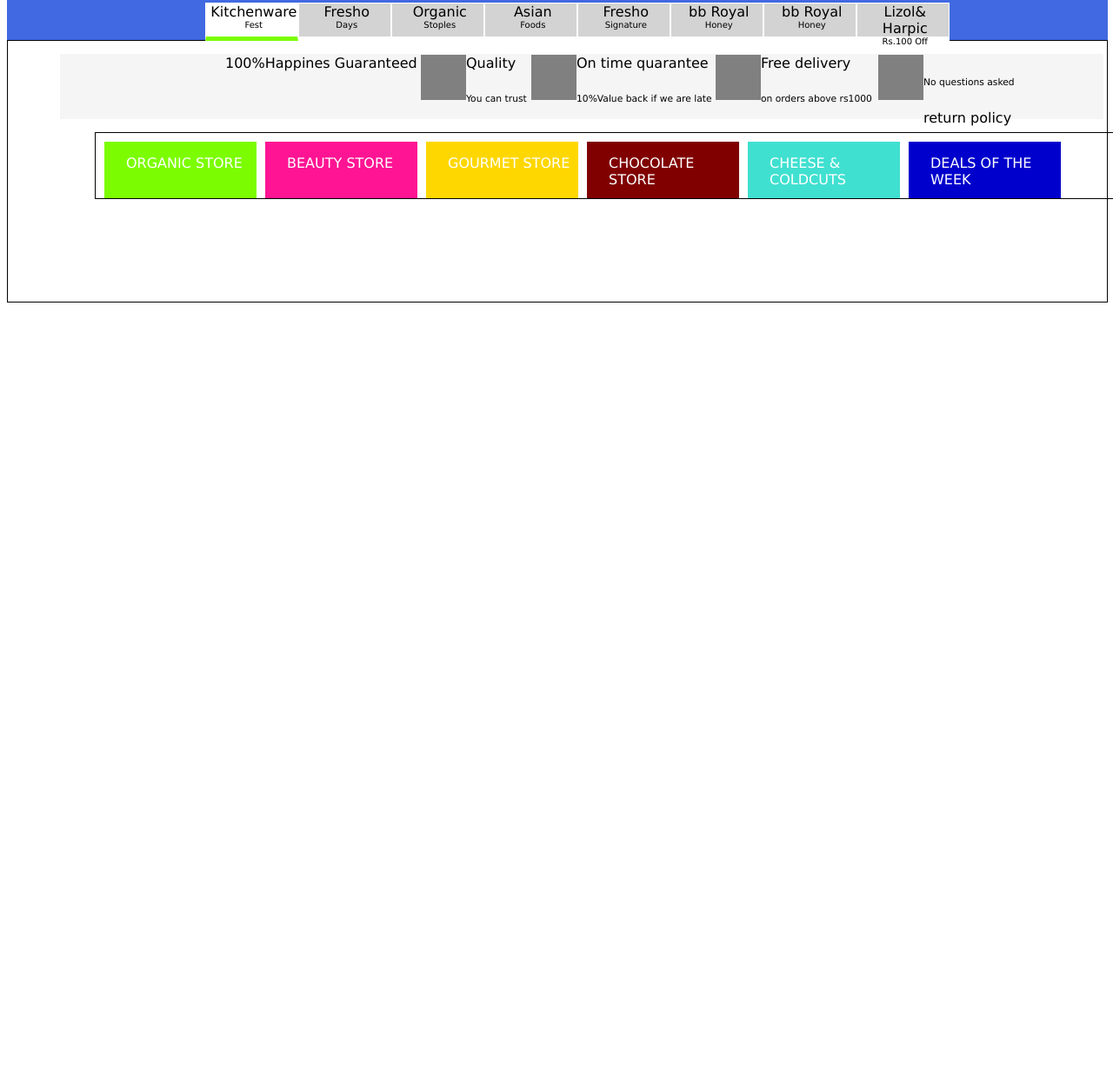
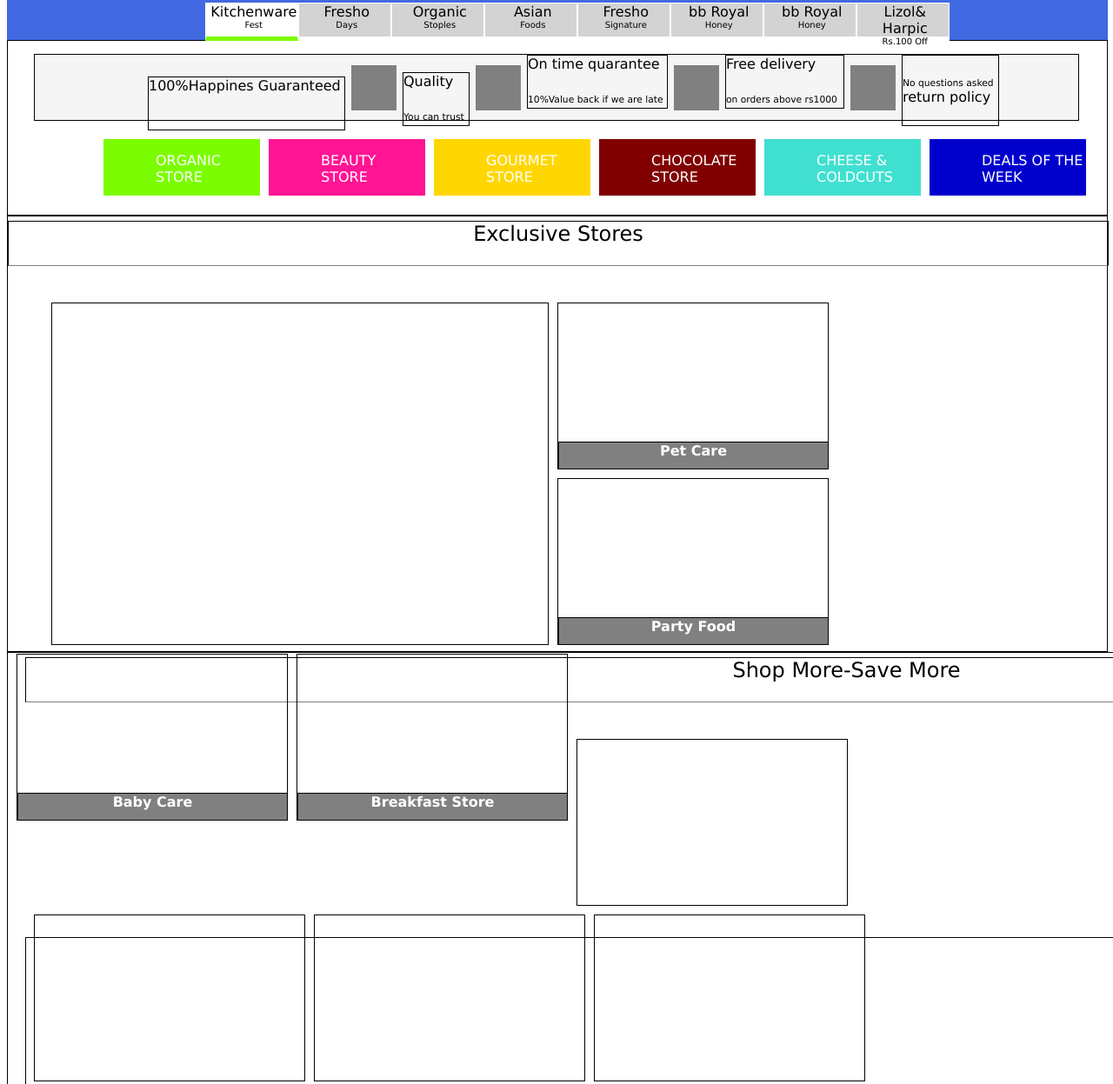
Before and after one commit to aspjscoe/start-up, a plain HTML site: page wireframe.htm in a window 1280 px wide. Shown: the part 364-1611 px from the top of the page at 87% size. Before the commit the page ends 800 px from the top, so only its background shows below. Drawn offline with Linux system fonts and the light colour scheme.

Commit message:
wireframe

```diff
--- a/wireframe.htm
+++ b/wireframe.htm
@@ -38,14 +38,14 @@
  {
  border:solid black 1px;
  background-color:White;
- height:300px;
+ height:200px;
  width:100%;
  }
  .sub1
  {
  	margin-top:15px;
- 	margin-left:60px;
-
+ 	border:solid black 1px;
+ 	margin-left:30px;
  background-color:whitesmoke;
  height:75px;
  width:1200px;
@@ -53,52 +53,68 @@
  }
  div.one
  {
- margin-left:190px;
+ 	border:solid black 1px;
+ 	margin-top:25px;
+ margin-left:130px;
  float:left;
  height:60px;
  width:225px;
  }
 div.two
 {
+	margin-left:7px;
 	float:left;
+	margin-top:12px;
  border:solid gray 1px;
  background-color:Gray;
  height:50px;
  width:50px;
 }
 div.three
-{float:left;
+{
+
+ 	border:solid black 1px;
+	margin-left:7px;
+margin-top:20px;
+float:left;
  height:60px;
  width:75px;
 }
 div.four
 {
+
+ 	border:solid black 1px;
+	margin-left:7px;
 	float:left;
  height:60px;
  width:160px;
 }
 div.five
 {
+ 	border:solid black 1px;
+	margin-left:7px;
 	float:left;
  height:60px;
  width:135px;
 }
 div.six
 {
-
-	float:left;
+ 	border:solid black 1px;
+	margin-left:7px;
+float:left;
  height:80px;
  width:110px;
 }
 h6
 {
-	float:left;
+	margin-bottom:0px;
+
 	font-weight:normal;
 }
+
 div.menus
 {
 	margin-left:100px;
- border:solid black 1px;
  margin-top:15px;
  height:75px;
  width:1200px;
@@ -107,24 +123,21 @@ div.menus
 div.item
 {
 	float:left;
-	margin-top:10px;
+	margin-top:6px;
 	margin-left:10px;
     height:50px;
-    width:150px;
-    padding-left:25px;
+    width:120px;
+    padding-left:60px;
     padding-top:15px;
     color:White;
-
-
 }
 div.green
 {
-	background-color:lawngreen;
+background-color:lawngreen;
 }
 div.pink
 {
-	background-color:deeppink;
-
+background-color:deeppink;
 }
 div.yellow
 {
@@ -132,19 +145,113 @@ div.yellow
 }
 div.brown
 {
-
-	background-color:maroon;
+background-color:maroon;
 }
 div.aqua
 {
-
-	background-color:turquoise;
+background-color:turquoise;
 }
 div.blue
 {
+background-color:mediumblue;
+}
 
-	background-color:mediumblue;
+div.sub2
+{
+	border:solid black 1px;
+	height:500px;
+	width:100%;
+	text-align:center;
+	font-size:x-large;
+	font-family:Verdana;
+}
 
+div.pic1
+{
+
+	border:solid black 1px;
+	height:392px;
+	width:570px;
+	margin-left:50px;
+	float:left;
+	margin-top:10px;
+}
+div.pic2,div.subpic,div.picture
+{
+	margin-left:10px;
+	margin-top:10px;
+	border:solid black 1px;
+	height:190px;
+	width:310px;
+	float:left;
+}
+h4
+{
+	margin-top:5px;
+	font-weight:normal;
+	border:solid black 1px;
+	height:50px;
+	width:100%;
+	border-bottom-width:1px;
+	border-bottom-color:gray;
+}
+div.pic3
+{
+	border:solid black 1px;
+	background-color:gray;
+	height:30px;
+	width:309px;
+	margin-top:159px;
+	color:white;
+	font-size:medium;
+	font-weight:bold;
+}
+div.sub3
+{
+	border:solid black 1px;
+	height:690px;
+	width:100%;
+	text-align:center;
+	font-size:x-large;
+	font-family:Verdana;
+	padding-left:20px;
+}
+div.subpic1,div.recipe
+{
+	border:solid black 1px;
+	height:350px;
+	width:1280px;
+	margin-top:270px;
+	padding-left:20px;
+}
+div.sub4
+{
+	border:solid black 1px;
+	height:250px;
+	width:100%;
+	text-align:center;
+	font-size:x-large;
+	font-family:Verdana;
+	padding-left:20px;
+}
+div.picture
+{
+width:200px;
+height:130px;
+}
+div.sub5
+{
+	border:solid black 1px;
+	height:450px;
+	width:100%;
+	text-align:center;
+	font-size:x-large;
+	font-family:Verdana;
+	padding-left:20px;
+}
+div.recipe
+{
+margin-top:0px;
 }
 </style>
 </head>
@@ -221,5 +328,57 @@ return policy
 </div>
 </div>
 </div>
+
+<div class="sub2">
+<div class"title"><h4>Exclusive Stores</h4></div>
+<div class="pic1"></div>
+<div class="pic2">
+<div class="pic3">Pet Care</div>
+</div>
+<div class="pic2">
+<div class="pic3">Party Food</div>
+</div>
+<div class="pic2">
+<div class="pic3">Baby Care</div>
+</div>
+<div class="pic2">
+<div class="pic3">Breakfast Store</div>
+</div>
+</div>
+
+<div class="sub3">
+<div class"title"><h4>Shop More-Save More</h4></div>
+<div class="subpic">
+</div>
+<div class="subpic">
+</div>
+<div class="subpic">
+</div>
+<div class="subpic">
+</div>
+<div class="subpic1"></div>
+</div>
+
+<div class="sub4">
+<div class"title"><h4>Brand Store</h4></div>
+<div class="picture">
+</div>
+<div class="picture">
+</div>
+<div class="picture">
+</div>
+<div class="picture">
+</div>
+<div class="picture">
+</div>
+<div class="picture">
+</div>
+</div>
+
+<div class="sub5">
+<div class"title"><h4>Featured Recipe</h4></div>
+<div class="recipe">
+</div>
+</div>
 </body>
 </html>
```
